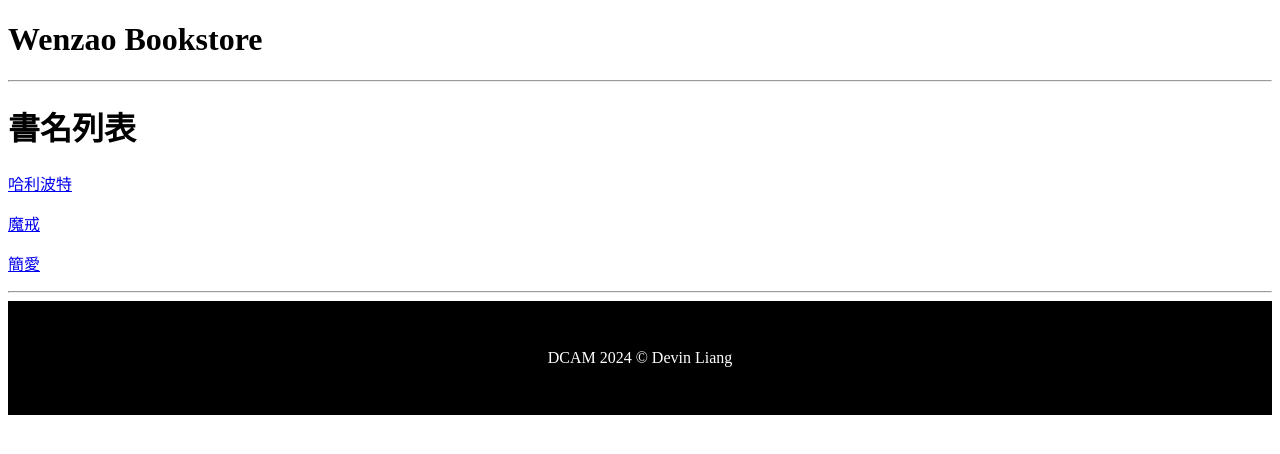
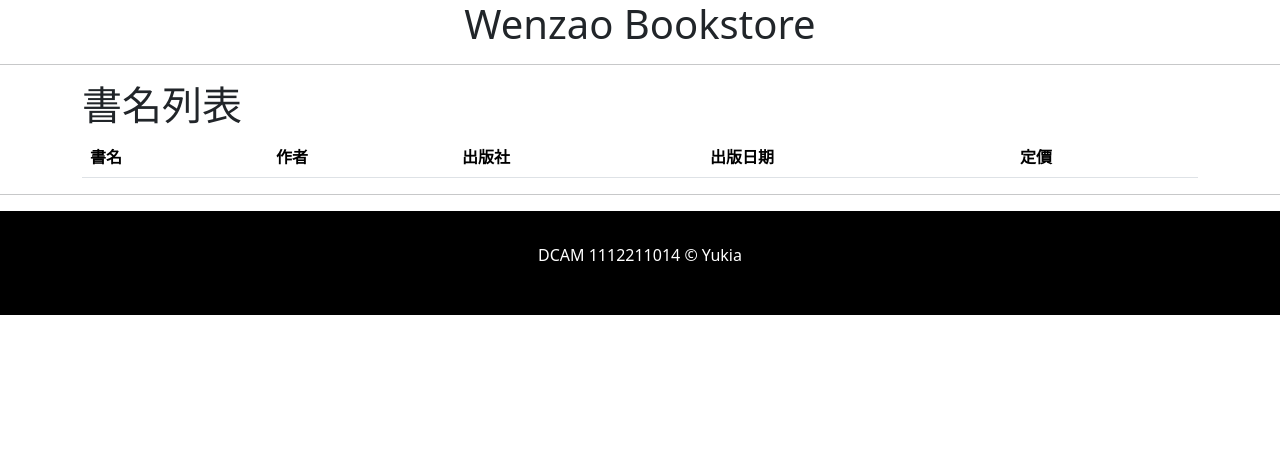
Before and after one commit to yukia1201/bookstore, a Django app: page /book/ in a window 1280 px wide. Shown: the top 454 px of the page. Run offline with Django 5.2, Linux system fonts and the light colour scheme; lists and menus that the app fills with data are empty.

Commit message:
書名1126

```diff
--- a/book/templates/index.html
+++ b/book/templates/index.html
@@ -4,13 +4,30 @@
 
 {% block content %}
 
+<div class="container">
 <h1>書名列表</h1>
 
-<p><a href="{% url 'HarryPotter' %}">哈利波特</a></p>
+<table class="table">
+    <tr>
+        <th>書名</th>
+        <th>作者</th>
+        <th>出版社</th>
+        <th>出版日期</th>
+        <th>定價</th>
+    </tr>
+{% for b in bb %}
+<tr>
+    <th>書名:{{b.bookname}}</td>
+    <th>作者:{{b.author}}</td>
+    <th>出版日期:{{b.publisher}}</td>
+    <th>出版社:{{b.pubdate}}</td>
+    <th>定價:{{b.price}}</td>
+    <th>簡介:{{b.content}}</td>
+</tr>
+{% endfor %}
+</table>
+</div>
 
-<p><a href="{% url 'LordofRing' %}">魔戒</a></p>
-
-<p><a href="{% url 'JaneEyre' %}">簡愛</a></p>
 
 
 {% endblock %}
--- a/book/views.py
+++ b/book/views.py
@@ -1,6 +1,7 @@
 from django.shortcuts import render
 from django.http.response import HttpResponse
 
+from book.models import book
 # Create your views here.
 
 def index(request):
--- a/templates/base.html
+++ b/templates/base.html
@@ -3,6 +3,7 @@
 <head>
     <meta charset="UTF-8">
     <meta name="viewport" content="width=device-width, initial-scale=1.0">
+    <link href="https://cdn.jsdelivr.net/npm/bootstrap@5.3.3/dist/css/bootstrap.min.css" rel="stylesheet" integrity="sha384-QWTKZyjpPEjISv5WaRU9OFeRpok6YctnYmDr5pNlyT2bRjXh0JMhjY6hW+ALEwIH" crossorigin="anonymous">
     <title>{% block title %}{% endblock %}</title>
     <style>
         footer {
@@ -15,14 +16,15 @@
     </style>
 </head>
 <body>
-    <h1>Wenzao Bookstore</h1>
+    <h1 class="text-center">Wenzao Bookstore</h1>
     <hr>
 
     {% block content %}{% endblock %}
 
     <hr>
     <footer>
-        <p>DCAM 2024 &copy; Devin Liang</p>
+        <p>DCAM 1112211014 &copy; Yukia</p>
     </footer>
+    <script src="https://cdn.jsdelivr.net/npm/bootstrap@5.3.3/dist/js/bootstrap.bundle.min.js" integrity="sha384-YvpcrYf0tY3lHB60NNkmXc5s9fDVZLESaAA55NDzOxhy9GkcIdslK1eN7N6jIeHz" crossorigin="anonymous"></script>
 </body>
 </html>
```
Also changed, not shown: db.sqlite3.
